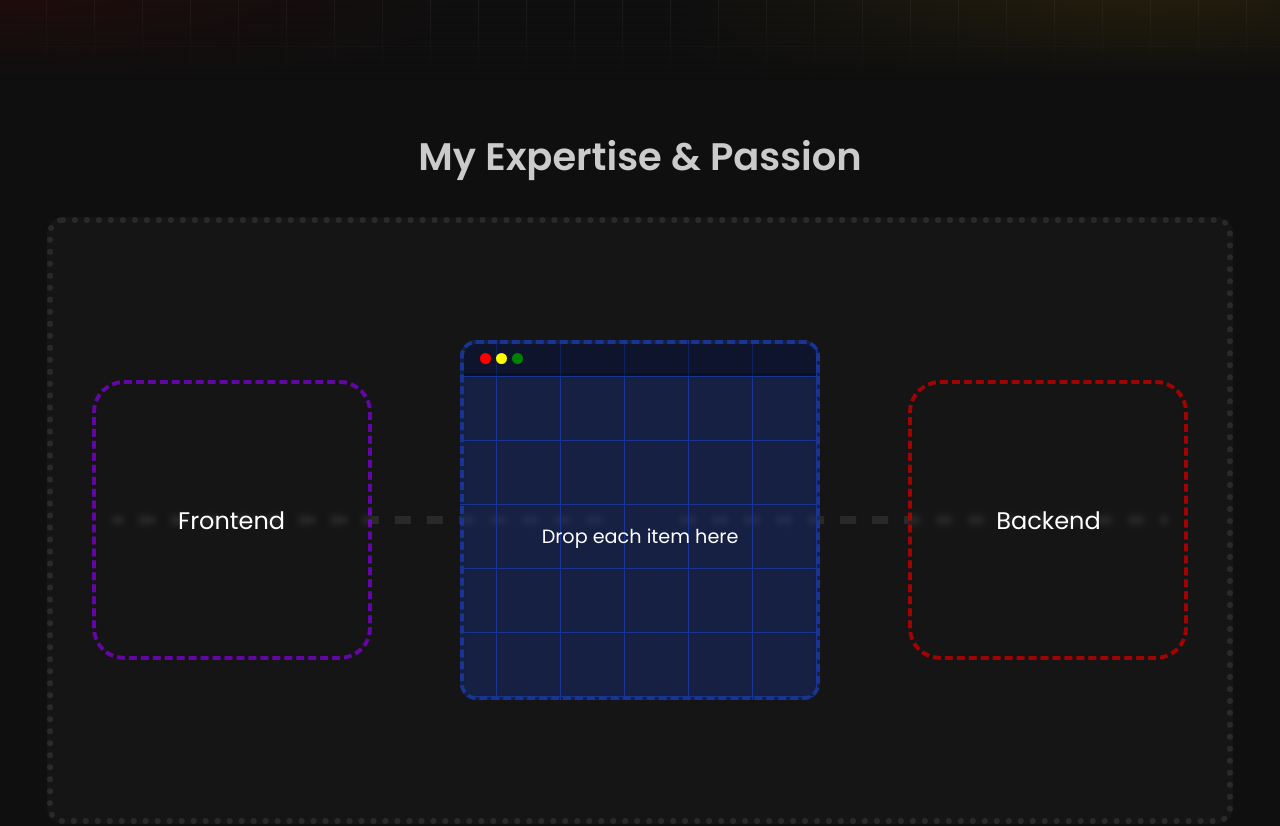
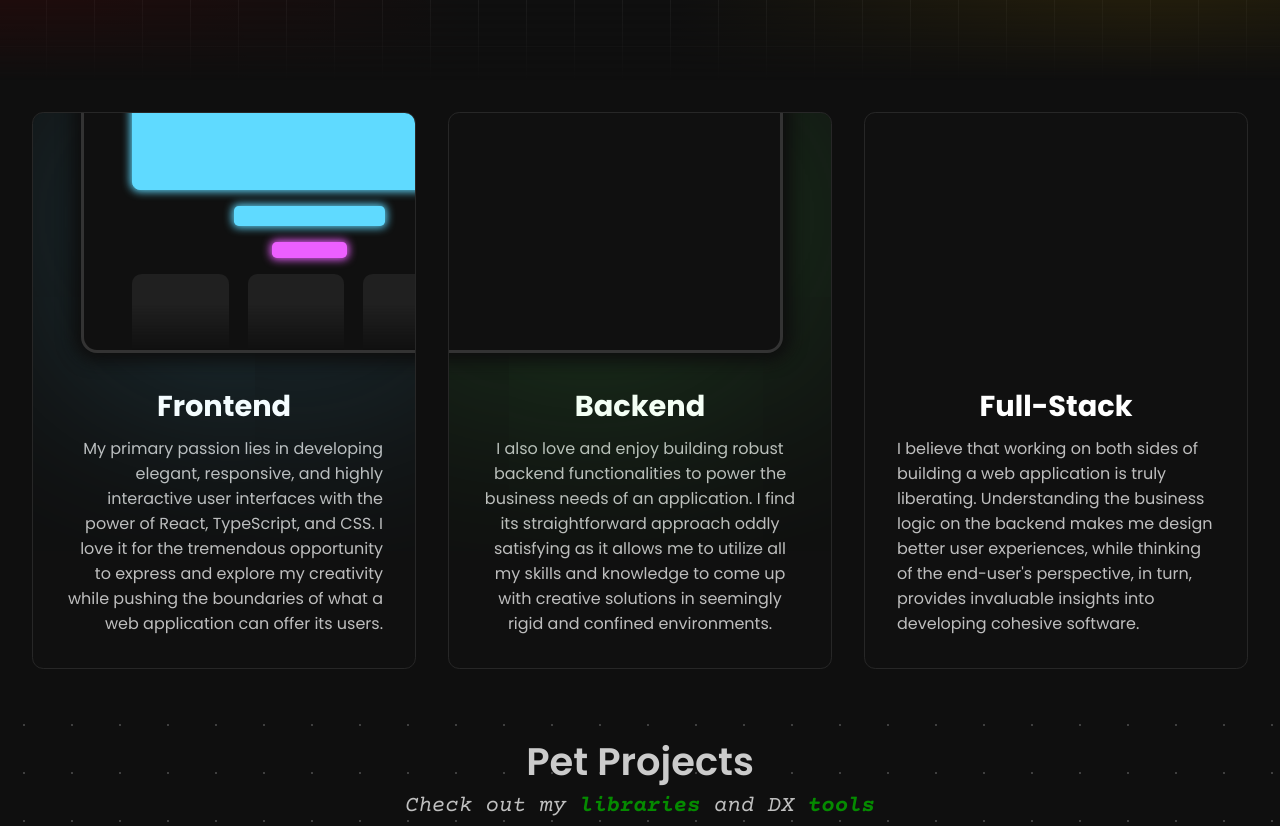
Before and after one commit to LexBorisoff/borisoff.dev, a React (Vite) app: page / in a window 1280 px wide. Shown: the part 720-1546 px from the top of the page. Built offline with nearby package versions, Linux system fonts and the light colour scheme.

Commit message:
feat(about): added About section with frontend, backend, and full-stack details

```diff
--- a/src/App.tsx
+++ b/src/App.tsx
@@ -1,14 +1,9 @@
 import { type ReactNode } from 'react';
 import { styled } from 'styled-components';
 
-// import Contact from './components/contact/contact';
-import Banner from './components/banner/banner';
-import Expertise from './layout/expertise/expertise';
+import About from './layout/about/about';
 import Hero from './layout/hero/hero';
 import Projects from './layout/projects/projects';
-import Stack from './layout/stack/stack';
-
-const UNDER_CONSTRUCTION = import.meta.env.VITE_UNDER_CONSTRUCTION === 'true';
 
 const AppContainer = styled.div`
   width: 100%;
@@ -18,15 +13,9 @@ const AppContainer = styled.div`
 function App(): ReactNode {
   return (
     <AppContainer>
-      {UNDER_CONSTRUCTION && (
-        <Banner>🚧 This website is under construction 🚧</Banner>
-      )}
-
       <Hero />
-      <Expertise />
+      <About />
       <Projects />
-      <Stack />
-      {/* <Contact /> */}
     </AppContainer>
   );
 }
--- /dev/null
+++ b/src/layout/about/about.tsx
@@ -0,0 +1,196 @@
+import { styled } from 'styled-components';
+
+const AboutSection = styled.section`
+  display: flex;
+  flex-flow: column nowrap;
+  justify-content: flex-start;
+  align-items: center;
+`;
+
+const ItemsContainer = styled.div`
+  display: grid;
+  grid-template-columns: repeat(auto-fit, minmax(20rem, 1fr));
+  gap: 2rem;
+  width: 100%;
+  max-width: 1280px;
+  padding: 2rem;
+`;
+
+interface ItemWrapperProps {
+  $grid: string;
+}
+
+const ItemWrapper = styled.div<ItemWrapperProps>`
+  flex: 1;
+  display: flex;
+  flex-flow: column nowrap;
+  justify-content: flex-start;
+  align-items: center;
+  min-width: 20rem;
+  min-height: 20rem;
+  max-height: 100%;
+  height: 100%;
+  border: 1px solid #272727;
+  border-radius: 0.7rem;
+  background: #111111cc;
+  overflow: hidden;
+`;
+
+const ItemHeader = styled.div`
+  position: relative;
+  flex: 0 0 17rem;
+  width: 100%;
+`;
+
+const ItemTitle = styled.h4`
+  margin: 0;
+  padding: 0;
+  background: transparent;
+`;
+
+interface ItemContentProps {
+  $textAlign?: string;
+}
+const ItemContent = styled.div<ItemContentProps>`
+  text-align: ${({ $textAlign = 'center' }) => $textAlign};
+  padding: 0.5rem 2rem 2rem;
+  color: #bebebe;
+  font-size: 1rem;
+`;
+
+const LeftWrapper = styled.div`
+  position: absolute;
+  z-index: 1;
+  top: -2rem;
+  right: -3rem;
+  display: flex;
+  flex-flow: column nowrap;
+  height: 100%;
+  width: 100%;
+  overflow: hidden;
+  border: 0.2rem solid #333333;
+  border-radius: 1rem;
+  box-shadow:
+    0 0 1rem 0.5rem #0e0e0e,
+    0 0 15rem 0 #5fdaff49;
+`;
+
+const feBoxColor1 = '#5fdaff';
+const feBoxColor2 = '#ec5fff';
+const FeBox1 = styled.div`
+  margin-left: 3rem;
+  height: 40%;
+  width: 90%;
+  border: 1px solid ${feBoxColor1};
+  border-radius: 0.5rem;
+  box-shadow: 0 0 0.5rem 0.1rem ${feBoxColor1};
+  background: ${feBoxColor1};
+`;
+
+const FeBox2 = styled.div`
+  height: 1.2rem;
+  width: 40%;
+  margin: 1rem 40% 0;
+  border-radius: 0.3rem;
+  box-shadow: 0 0 0.5rem 0.1rem ${feBoxColor1};
+  background: ${feBoxColor1};
+`;
+
+const FeBox3 = styled.div`
+  height: 1rem;
+  width: 20%;
+  margin: 1rem 50% 0;
+  border-radius: 0.3rem;
+  box-shadow: 0 0 0.5rem 0.1rem ${feBoxColor2};
+  background: ${feBoxColor2};
+`;
+
+const FeBox4 = styled.div`
+  flex: 1;
+  display: flex;
+  flex-flow: row nowrap;
+  align-items: flex-end;
+  gap: 1.2rem;
+  margin-top: 1rem;
+  margin-left: 3rem;
+  height: 5rem;
+  mask-image: linear-gradient(#000000 40%, transparent 100%);
+`;
+
+const FeBox5 = styled.div`
+  flex: 1;
+  height: 100%;
+  background: #202020;
+  border-radius: 0.6rem 0.6rem 0 0;
+`;
+
+const EndWrapper = styled.div`
+  position: absolute;
+  top: -2rem;
+  left: -3rem;
+  height: 100%;
+  width: 100%;
+  border: 3px solid #8d0101;
+  border-radius: 1rem;
+  box-shadow: 0 0 0.5rem 0.1rem #8d0101;
+  border: 0.2rem solid #333333;
+  border-radius: 1rem;
+  box-shadow:
+    0 0 1rem 0.5rem #0e0e0e,
+    0 0 15rem 0.5rem #5fff6c47;
+`;
+
+export default function About(): React.ReactNode {
+  return (
+    <AboutSection>
+      <ItemsContainer>
+        <ItemWrapper $grid="1/4">
+          <ItemHeader>
+            <LeftWrapper>
+              <FeBox1 />
+              <FeBox2 />
+              <FeBox3 />
+              <FeBox4>
+                <FeBox5 />
+                <FeBox5 />
+                <FeBox5 />
+              </FeBox4>
+            </LeftWrapper>
+          </ItemHeader>
+          <ItemTitle>Frontend</ItemTitle>
+          <ItemContent $textAlign="right">
+            My primary passion lies in developing elegant, responsive, and
+            highly interactive user interfaces with the power of React,
+            TypeScript, and CSS. I love it for the tremendous opportunity to
+            express and explore my creativity while pushing the boundaries of
+            what a web application can offer its users.
+          </ItemContent>
+        </ItemWrapper>
+
+        <ItemWrapper $grid="4/7">
+          <ItemHeader>
+            <EndWrapper></EndWrapper>
+          </ItemHeader>
+          <ItemTitle>Backend</ItemTitle>
+          <ItemContent>
+            I also love and enjoy building robust backend functionalities to
+            power the business needs of an application. I find its
+            straightforward approach oddly satisfying as it allows me to utilize
+            all my skills and knowledge to come up with creative solutions in
+            seemingly rigid and confined environments.
+          </ItemContent>
+        </ItemWrapper>
+
+        <ItemWrapper $grid="1/6">
+          <ItemHeader></ItemHeader>
+          <ItemTitle>Full-Stack</ItemTitle>
+          <ItemContent $textAlign="left">
+            {
+              "I believe that working on both sides of building a web application is truly liberating. Understanding the business logic on the backend makes me design better user experiences, while thinking of the end-user's perspective, in turn, provides invaluable insights into developing cohesive software."
+            }
+          </ItemContent>
+        </ItemWrapper>
+      </ItemsContainer>
+    </AboutSection>
+  );
+}
```
